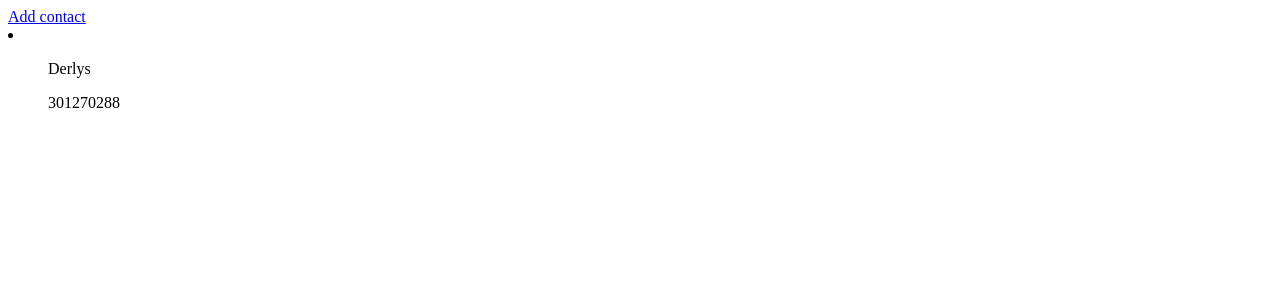
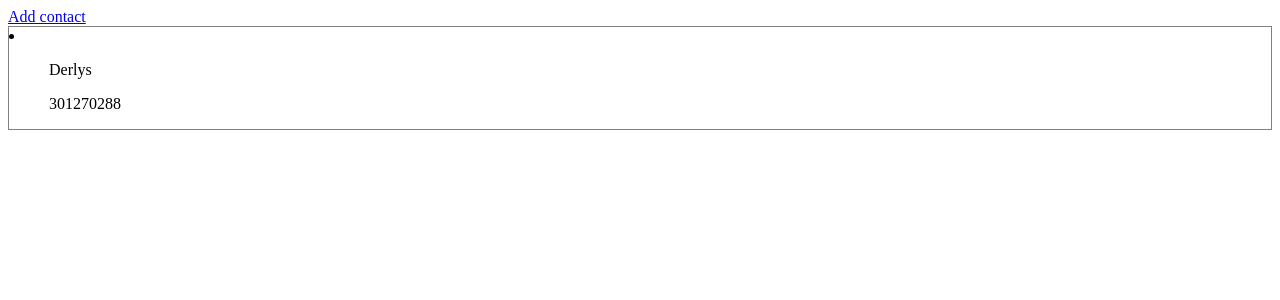
Before and after one commit to Derlys/contacts1, an Angular app: page /list-contacts in a window 1280 px wide. Shown: the top 300 px of the page. Built offline with nearby package versions, Linux system fonts and the light colour scheme.

Commit message:
feat: implemnt detail-contact component

```diff
--- a/src/app/components/detail-contact/detail-contact.component.html
+++ b/src/app/components/detail-contact/detail-contact.component.html
@@ -1 +1,13 @@
-<p>detail-contact works!</p>
+<div>
+  <a routerLink="/list-contacts"> < Contacts</a>
+  <br />
+  <br />
+  <a routerLink="/edit-contact">Edit</a>
+  <p>Name</p>
+  <br />
+  <br />
+  <p>phone</p>
+  <br />
+  <br />
+  <textarea>Notes</textarea>
+</div>
--- a/src/app/components/detail-contact/detail-contact.component.ts
+++ b/src/app/components/detail-contact/detail-contact.component.ts
@@ -1,10 +1,18 @@
 import { Component } from '@angular/core';
+import { Contact } from '../../contact';
+import { AddContactService } from '../../services/add-contact.service';
 
 @Component({
   selector: 'app-detail-contact',
   templateUrl: './detail-contact.component.html',
-  styleUrls: ['./detail-contact.component.css']
+  styleUrls: ['./detail-contact.component.css'],
 })
 export class DetailContactComponent {
+  contacts: Contact[] = [];
 
+  constructor(private readonly addContactService: AddContactService) {
+    this.contacts = this.addContactService.contacts;
+  }
+
+  protected readonly name = name;
 }
--- a/src/app/components/list-contacts/list-contacts.component.css
+++ b/src/app/components/list-contacts/list-contacts.component.css
@@ -0,0 +1,5 @@
+li {
+  border-color: gray;
+  border-width: 1px;
+  border-style: solid;
+}
--- a/src/app/components/list-contacts/list-contacts.component.html
+++ b/src/app/components/list-contacts/list-contacts.component.html
@@ -1,5 +1,6 @@
 <div>
   <a routerLink="/add-contact">Add contact</a>
+  <div routerLink="/detail-contact">
     <li *ngFor="let contact of contacts">
       <ul>
         {{
@@ -13,3 +14,4 @@
       </ul>
     </li>
   </div>
+</div>
```
Lines whose indentation alone changed are shown as unchanged.
